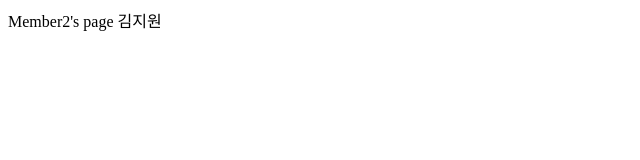
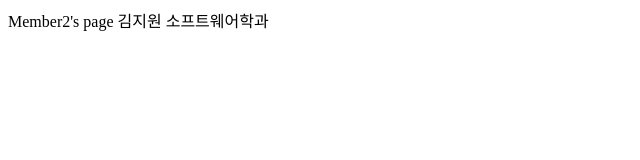
Before and after one commit to ajouteam13/0703, a plain HTML site: page member2.html in a window 1280 px wide. Shown: the whole page, without its empty margins (0-640 px from the left). Drawn offline with Linux system fonts and the light colour scheme.

Commit message:
third commit by jiwon

```diff
--- a/member2.html
+++ b/member2.html
@@ -2,5 +2,6 @@
 	<head>Member2's page</head>
 	<body>
 		김지원
+		소프트웨어학과
 	</body>
 </html>
```
